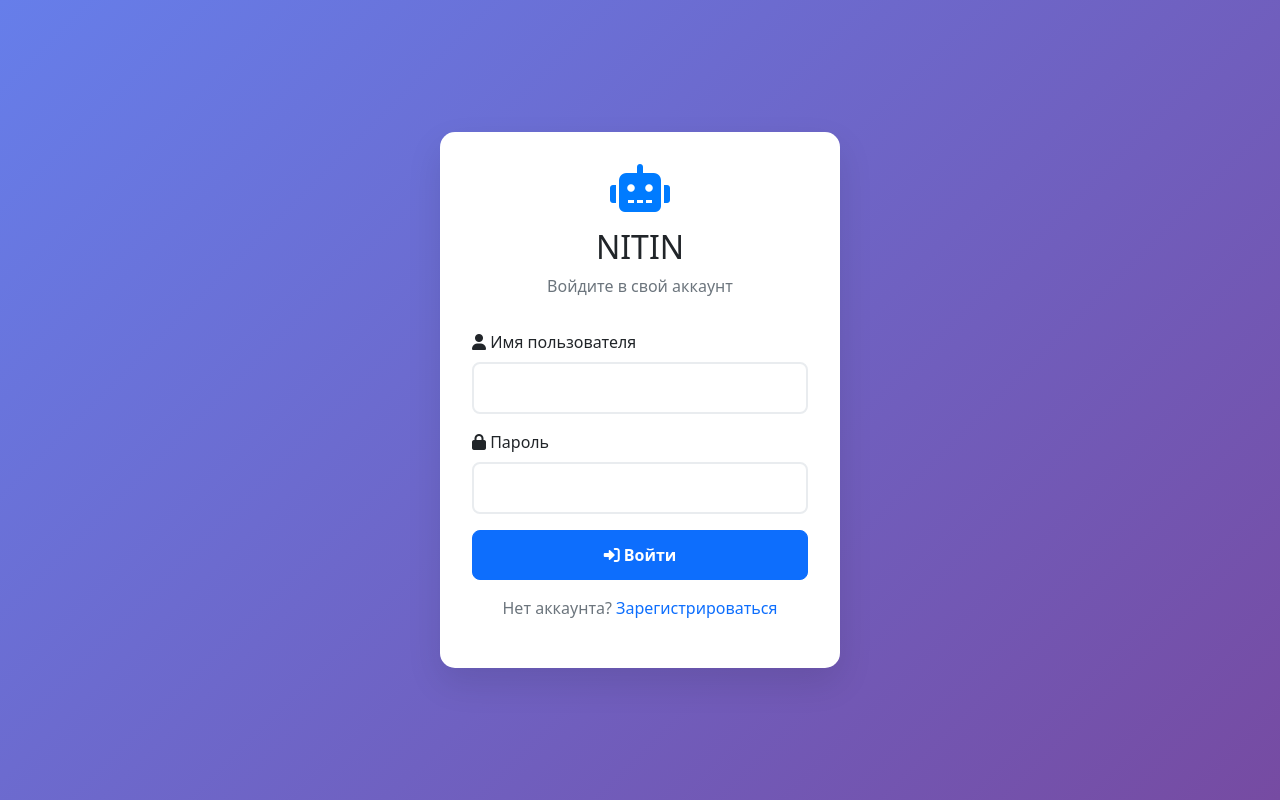
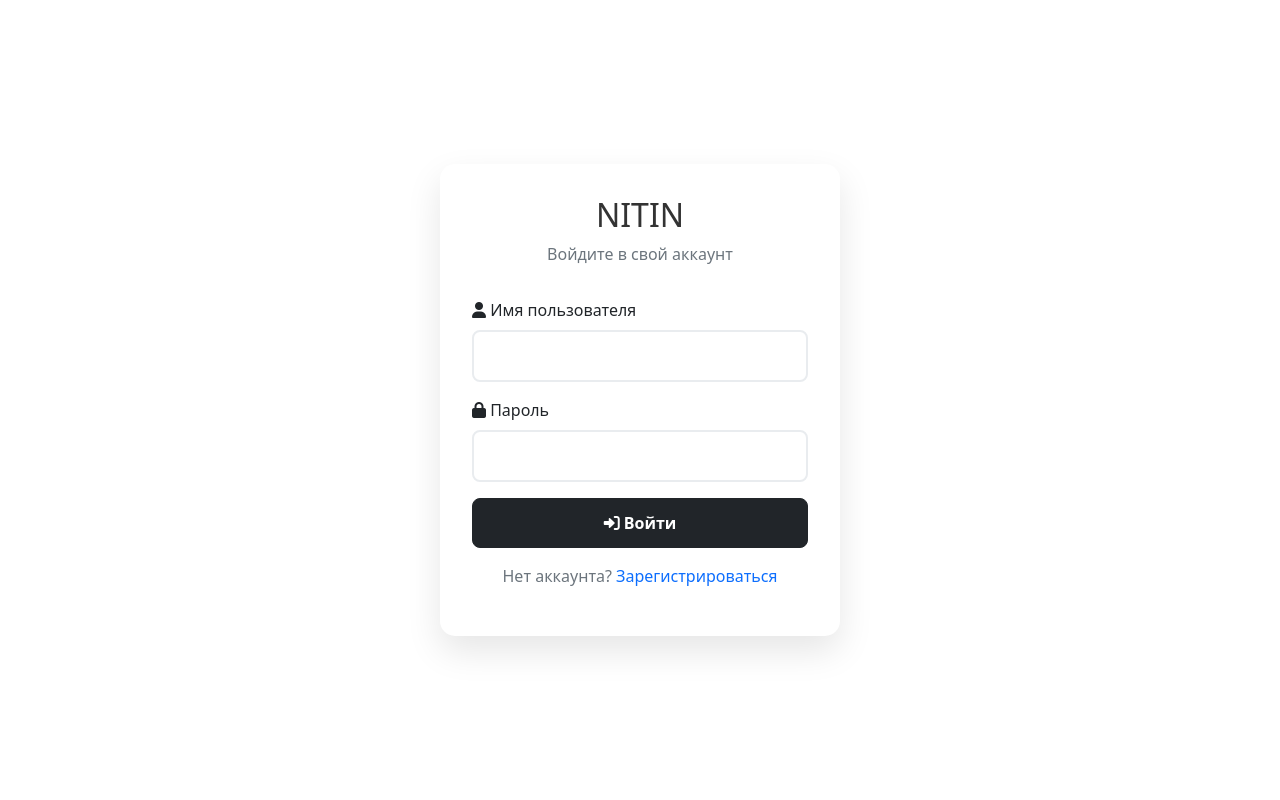
Before and after one commit to iNv1one/nitin, a Django app: page /login/ in a window 1280 px wide. Run offline with Django 4.2, Linux system fonts and the light colour scheme; parts of the project's set-up code (start-up, migrations or seed data) failed here and were passed over.

Commit message:
Обновлен дизайн страницы логина: убран смайлик робота, изменен фон на белый вместо градиента, кнопка Войти изменена на черную

```diff
--- a/templates/registration/login.html
+++ b/templates/registration/login.html
@@ -13,7 +13,7 @@
 
     <style>
         body {
-            background: linear-gradient(135deg, #667eea 0%, #764ba2 100%);
+            background: #ffffff;
             min-height: 100vh;
             display: flex;
             align-items: center;
@@ -34,10 +34,9 @@
             margin-bottom: 2rem;
         }
 
-        .login-header i {
-            font-size: 3rem;
-            color: #007bff;
-            margin-bottom: 1rem;
+        .login-header h2 {
+            color: #333;
+            margin-bottom: 0.5rem;
         }
 
         .btn-login {
@@ -55,15 +54,14 @@
         }
 
         .form-control:focus {
-            border-color: #007bff;
-            box-shadow: 0 0 0 0.2rem rgba(0, 123, 255, 0.25);
+            border-color: #333;
+            box-shadow: 0 0 0 0.2rem rgba(0, 0, 0, 0.1);
         }
     </style>
 </head>
 <body>
     <div class="login-card">
         <div class="login-header">
-            <i class="fas fa-robot"></i>
             <h2>NITIN</h2>
             <p class="text-muted">Войдите в свой аккаунт</p>
         </div>
@@ -119,7 +117,7 @@
                 </div>
             {% endif %}
 
-            <button type="submit" class="btn btn-primary btn-login">
+            <button type="submit" class="btn btn-dark btn-login">
                 <i class="fas fa-sign-in-alt"></i> Войти
             </button>
 
```
